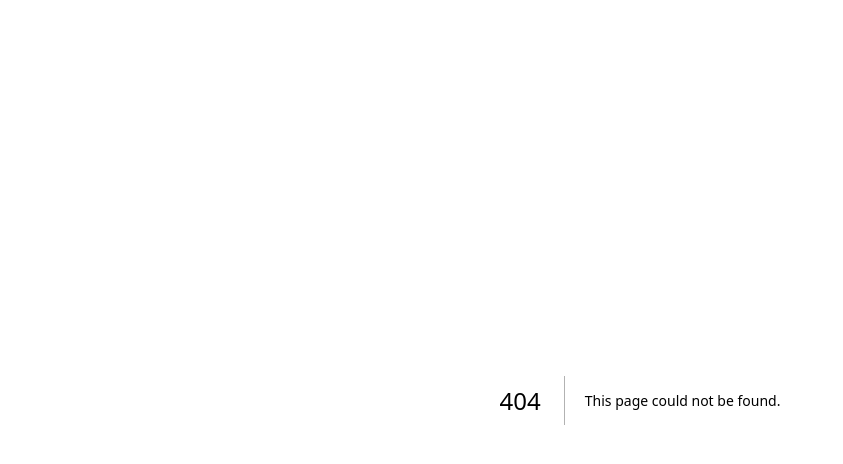
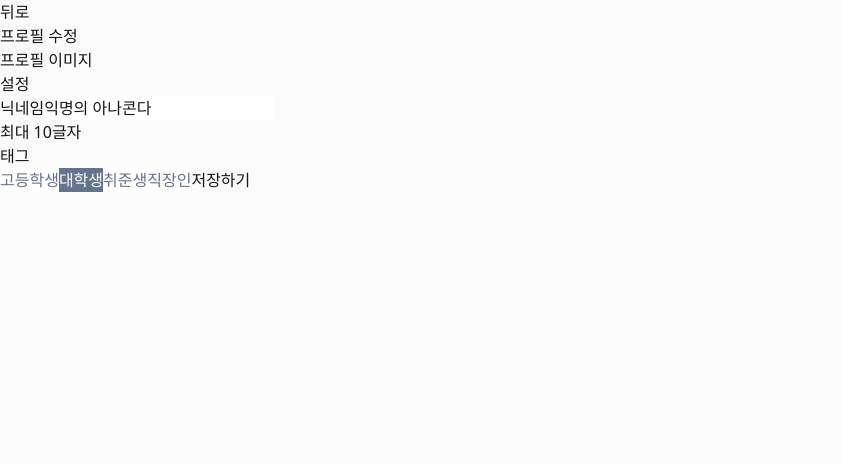
Before and after one commit to jiho7407/PickIt, a Next.js app in the folder apps/web/: page /profile/edit in a window 1280 px wide. Before the commit this address had no page. Shown: the top 464 px of the page, without its empty margins (0-843 px from the left). Built offline with nearby package versions, Linux system fonts and the light colour scheme.

Commit message:
Create page.tsx

```diff
--- /dev/null
+++ b/apps/web/app/profile/edit/page.tsx
@@ -0,0 +1,48 @@
+"use client";
+
+import { useState } from "react";
+import Link from "next/link";
+
+const tags = ["고등학생", "대학생", "취준생", "직장인"];
+
+export default function ProfileEditPage() {
+  const [nickname, setNickname] = useState("익명의 아나콘다");
+  const [tag, setTag] = useState("대학생");
+
+  return (
+    <main>
+      <Link href="/profile">뒤로</Link>
+
+      <h1>프로필 수정</h1>
+
+      <div>
+        <div>프로필 이미지</div>
+        <button>설정</button>
+      </div>
+
+      <label>닉네임</label>
+      <input
+        value={nickname}
+        maxLength={10}
+        onChange={(e) => setNickname(e.target.value)}
+      />
+      <p>최대 10글자</p>
+
+      <p>태그</p>
+      {tags.map((item) => (
+        <button
+          key={item}
+          onClick={() => setTag(item)}
+          style={{
+            backgroundColor: tag === item ? "#64748b" : "white",
+            color: tag === item ? "white" : "#64748b",
+          }}
+        >
+          {item}
+        </button>
+      ))}
+
+      <button>저장하기</button>
+    </main>
+  );
+}
```
